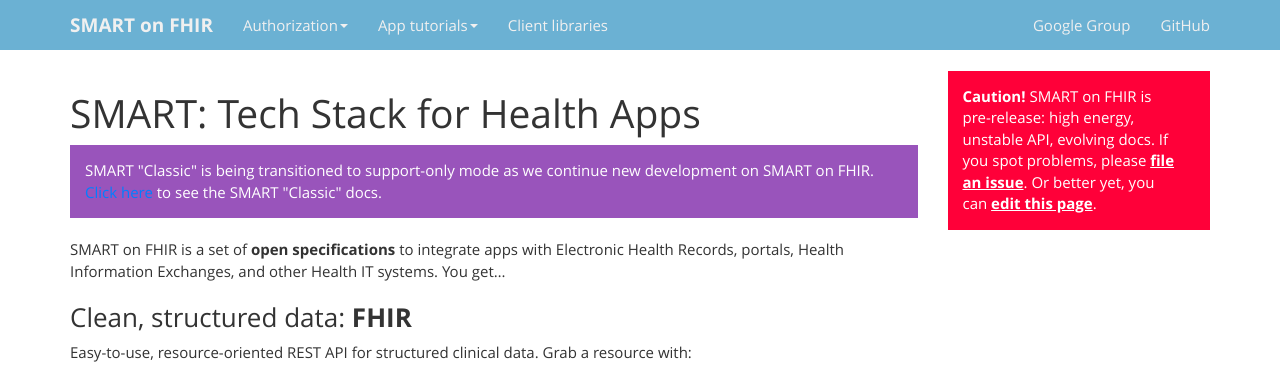
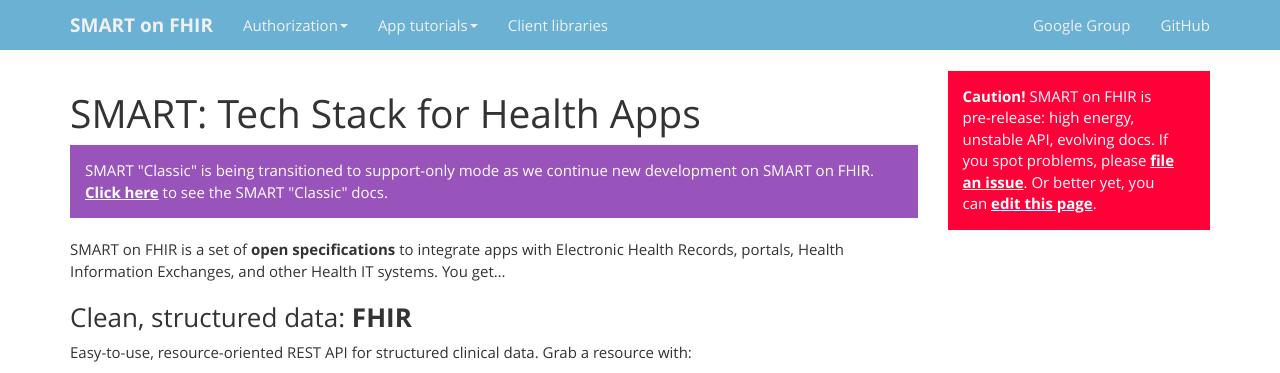
Before and after one commit to smart-on-fhir/smart-on-fhir.github.io, a Jekyll site: the page built from index.md, in a window 1280 px wide. Shown: the top 373 px of the page. Built offline with Jekyll 4.4.1, drawn with Linux system fonts in a browser that asks for light colours; Markdown is read by kramdown in place of the engine named in the settings.

Commit message:
More css fun

```diff
--- a/index.md
+++ b/index.md
@@ -5,7 +5,7 @@
 
 # SMART: Tech Stack for Health Apps
 
-<div class='alert alert-dismissable alert-info'>SMART "Classic" is being transitioned to support-only mode as we continue new development on SMART on FHIR. <a href="http://docs-v06.smartplatforms.org">Click here</a> to see the SMART "Classic" docs.</div>
+<div class='alert alert-dismissable alert-info'>SMART "Classic" is being transitioned to support-only mode as we continue new development on SMART on FHIR. <a class="alert-link" href="http://docs-v06.smartplatforms.org">Click here</a> to see the SMART "Classic" docs.</div>
 
 SMART on FHIR is a set of **open specifications** to integrate apps with
 Electronic Health Records, portals, Health Information Exchanges, and other
```
